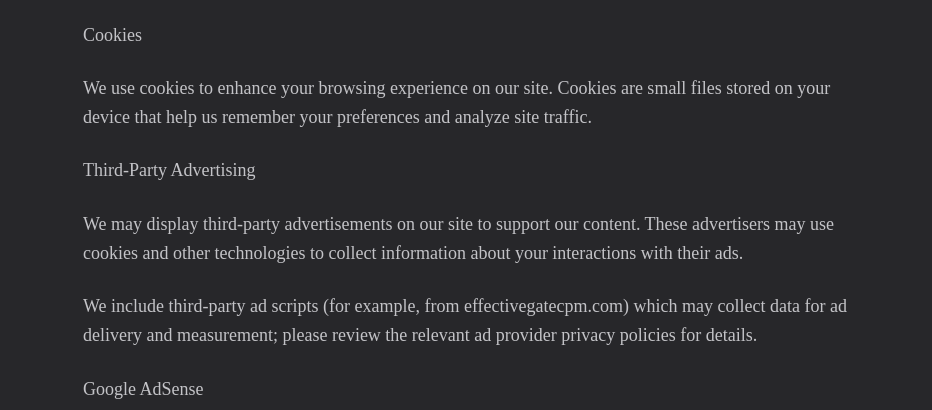
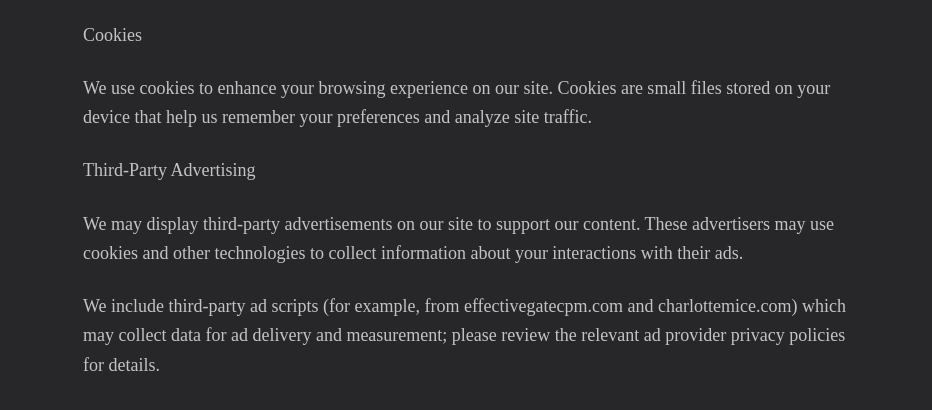
Before and after one commit to Shrey-Viradiya/stylesphere, an Astro site: page /stylesphere/privacy-policy in a window 1280 px wide. Shown: the part 214-624 px from the top of the page, without its empty margins (173-1105 px from the left). Built offline with nearby package versions, Linux system fonts and the light colour scheme; Astro itself is replaced by a stand-in of ours.

Commit message:
feat(ads): add charlottemice script sitewide; update privacy policy

```diff
--- a/src/layouts/BaseLayout.astro
+++ b/src/layouts/BaseLayout.astro
@@ -35,6 +35,8 @@
     </script>
     <!-- Ad script added: loads EffectiveGate CPM script on all pages. Consider gating behind a consent banner in the future. -->
     <script async src="https://pl28516930.effectivegatecpm.com/13/8b/ce/138bce721d8d080057db5186894605c3.js" crossorigin="anonymous"></script>
+    <!-- Additional ad script added per request: charlottemice script -->
+    <script src="https://charlottemice.com/13/8b/ce/138bce721d8d080057db5186894605c3.js"></script>
   </head>
   <body class="body-margin">
     <Header />
--- a/src/pages/privacy-policy.astro
+++ b/src/pages/privacy-policy.astro
@@ -24,7 +24,7 @@
           We may display third-party advertisements on our site to support our content. These advertisers may use cookies and other technologies to collect information about your interactions with their ads.
         </p>
         <p>
-          We include third-party ad scripts (for example, from effectivegatecpm.com) which may collect data for ad delivery and measurement; please review the relevant ad provider privacy policies for details.
+          We include third-party ad scripts (for example, from effectivegatecpm.com and charlottemice.com) which may collect data for ad delivery and measurement; please review the relevant ad provider privacy policies for details.
         </p>
         <h2>Google AdSense</h2>
         <p>
```
